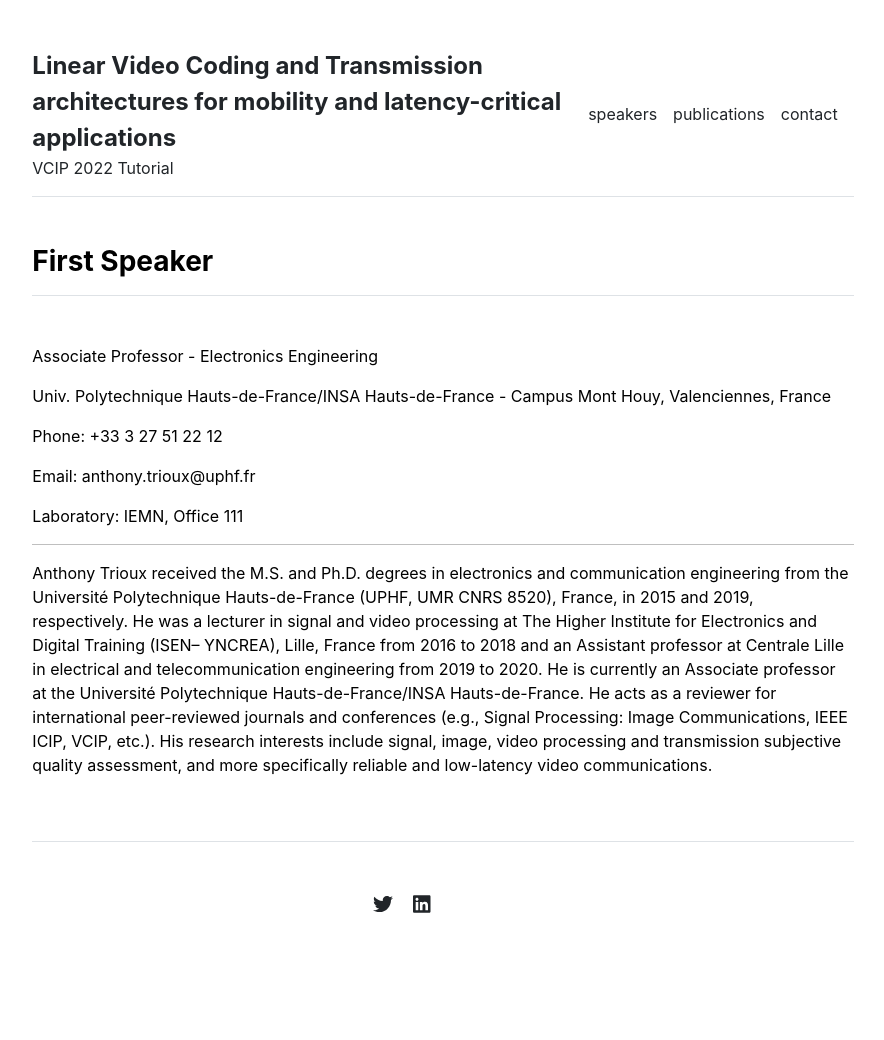
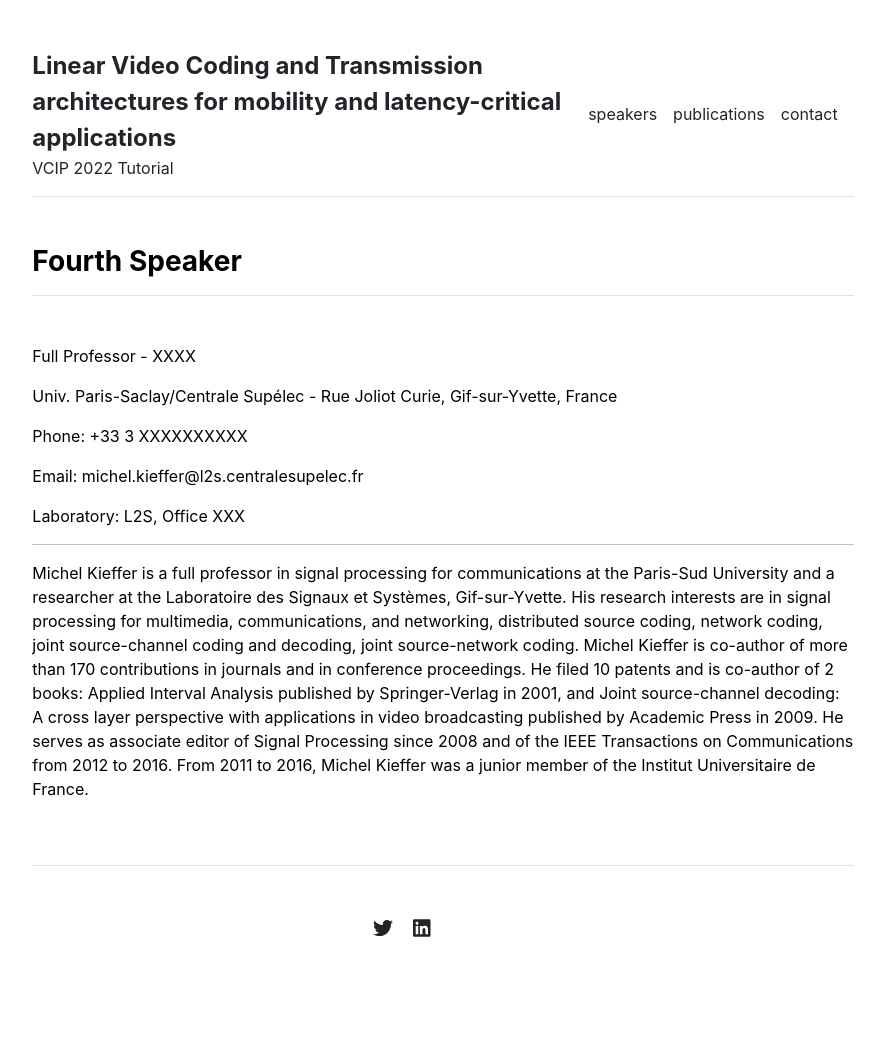
Before and after one commit to XiaYi59/LVCT, a Jekyll site: the page built from people/MK.md, in a window 1280 px wide. Shown: the whole page, without its empty margins (197-1081 px from the left). Built offline with Jekyll 4.4.1, drawn with Linux system fonts in a browser that asks for light colours; before the commit the page ends 1016 px from its top, so only the background shows below that.

Commit message:
Update MK.md

```diff
--- a/people/MK.md
+++ b/people/MK.md
@@ -1,18 +1,18 @@
 ---
 layout: page
-title: "First Speaker"
+title: "Fourth Speaker"
 ---
 
-Associate Professor - Electronics Engineering
+Full Professor - XXXX
 
-Univ. Polytechnique Hauts-de-France/INSA Hauts-de-France - Campus Mont Houy, Valenciennes, France
+Univ. Paris-Saclay/Centrale Supélec - Rue Joliot Curie, Gif-sur-Yvette, France
 
-Phone: +33 3 27 51 22 12
+Phone: +33 3 XXXXXXXXXX
 
-Email: anthony.trioux@uphf.fr
+Email: michel.kieffer@l2s.centralesupelec.fr
 
-Laboratory: IEMN, Office 111
+Laboratory: L2S, Office XXX
 
 ---
 
-Anthony Trioux received the M.S. and Ph.D. degrees in electronics and communication engineering from the Université Polytechnique Hauts-de-France (UPHF, UMR CNRS 8520), France, in 2015 and 2019, respectively. He was a lecturer in signal and video processing at The Higher Institute for Electronics and Digital Training (ISEN– YNCREA), Lille, France from 2016 to 2018 and an Assistant professor at Centrale Lille in electrical and telecommunication engineering from 2019 to 2020. He is currently an Associate professor at the Université Polytechnique Hauts-de-France/INSA Hauts-de-France. He acts as a reviewer for international peer-reviewed journals and conferences (e.g., Signal Processing: Image Communications, IEEE ICIP, VCIP, etc.). His research interests include signal, image, video processing and transmission subjective quality assessment, and more specifically reliable and low-latency video communications.
+Michel Kieffer is a full professor in signal processing for communications at the Paris-Sud University and a researcher at the Laboratoire des Signaux et Systèmes, Gif-sur-Yvette. His research interests are in signal processing for multimedia, communications, and networking, distributed source coding, network coding, joint source-channel coding and decoding, joint source-network coding. Michel Kieffer is co-author of more than 170 contributions in journals and in conference proceedings. He filed 10 patents and is co-author of 2 books: Applied Interval Analysis published by Springer-Verlag in 2001, and Joint source-channel decoding: A cross layer perspective with applications in video broadcasting published by Academic Press in 2009. He serves as associate editor of Signal Processing since 2008 and of the IEEE Transactions on Communications from 2012 to 2016. From 2011 to 2016, Michel Kieffer was a junior member of the Institut Universitaire de France.
```
